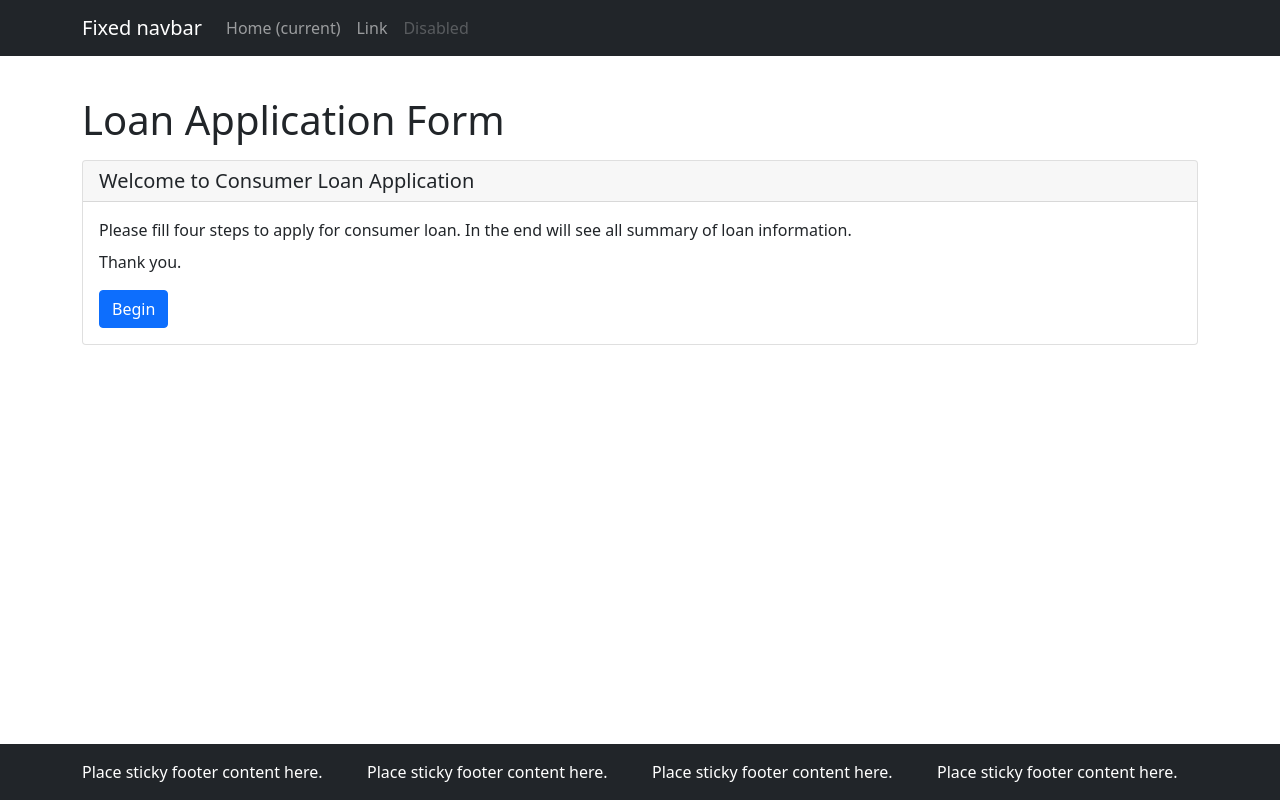
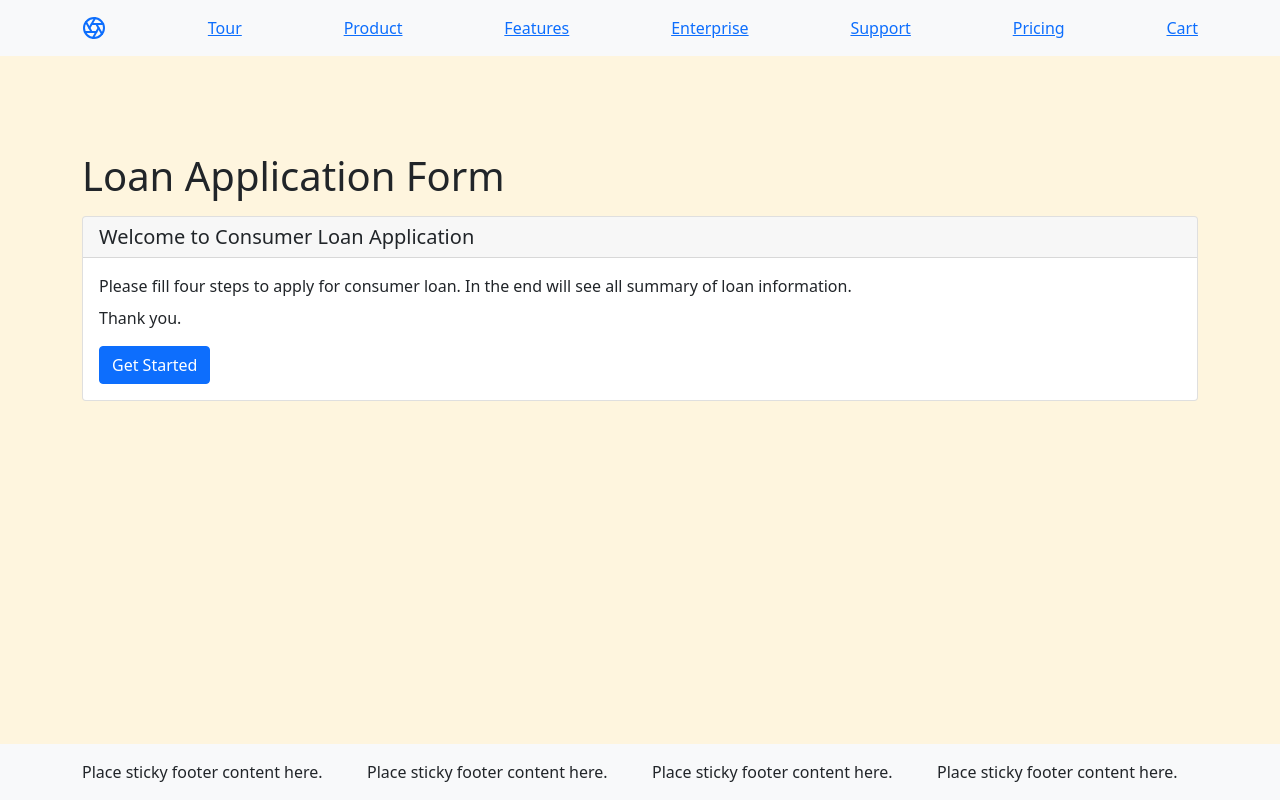
Before and after one commit to awinoben/loan-application-form, an Angular app: page /home in a window 1280 px wide. Built offline with nearby package versions, Linux system fonts and the light colour scheme.

Commit message:
:package: Styling

```diff
--- a/src/app/app.component.html
+++ b/src/app/app.component.html
@@ -4,21 +4,20 @@
   <h1 class="mt-5 mb-3">{{ title }} </h1>
   <router-outlet></router-outlet>
 </main>
-
-<footer class="footer fixed-bottom bg-dark p-3">
+<footer class="footer fixed-bottom bg-light p-3">
   <div class="container">
     <div class="row">
       <div class="col-md-3">
-        <span class="text-white">Place sticky footer content here.</span>
+        <span>Place sticky footer content here.</span>
       </div>
       <div class="col-md-3">
-        <span class="text-white">Place sticky footer content here.</span>
+        <span>Place sticky footer content here.</span>
       </div>
       <div class="col-md-3">
-        <span class="text-white">Place sticky footer content here.</span>
+        <span>Place sticky footer content here.</span>
       </div>
       <div class="col-md-3">
-        <span class="text-white">Place sticky footer content here.</span>
+        <span>Place sticky footer content here.</span>
       </div>
     </div>
   </div>
--- a/src/app/layout/header/header.component.html
+++ b/src/app/layout/header/header.component.html
@@ -1,36 +1,38 @@
 <header>
   <!-- Fixed navbar -->
-  <nav class="navbar navbar-expand-md navbar-dark fixed-top bg-dark">
+  <nav class="site-header sticky-top py-2 bg-light">
     <div
       class="container d-flex flex-column flex-md-row justify-content-between"
     >
-      <a class="navbar-brand" href="#">Fixed navbar</a>
-      <button
-        class="navbar-toggler"
-        type="button"
-        data-toggle="collapse"
-        data-target="#navbarCollapse"
-        aria-controls="navbarCollapse"
-        aria-expanded="false"
-        aria-label="Toggle navigation"
-      >
-        <span class="navbar-toggler-icon"></span>
-      </button>
-      <div class="collapse navbar-collapse" id="navbarCollapse">
-        <ul class="navbar-nav mr-auto">
-          <li class="nav-item active">
-            <a class="nav-link" href="#"
-              >Home <span class="sr-only">(current)</span></a
-            >
-          </li>
-          <li class="nav-item">
-            <a class="nav-link" href="#">Link</a>
-          </li>
-          <li class="nav-item">
-            <a class="nav-link disabled" href="#">Disabled</a>
-          </li>
-        </ul>
-      </div>
+      <a class="py-2" href="#">
+        <svg
+          xmlns="http://www.w3.org/2000/svg"
+          width="24"
+          height="24"
+          viewBox="0 0 24 24"
+          fill="none"
+          stroke="currentColor"
+          stroke-width="2"
+          stroke-linecap="round"
+          stroke-linejoin="round"
+          class="d-block mx-auto"
+        >
+          <circle cx="12" cy="12" r="10"></circle>
+          <line x1="14.31" y1="8" x2="20.05" y2="17.94"></line>
+          <line x1="9.69" y1="8" x2="21.17" y2="8"></line>
+          <line x1="7.38" y1="12" x2="13.12" y2="2.06"></line>
+          <line x1="9.69" y1="16" x2="3.95" y2="6.06"></line>
+          <line x1="14.31" y1="16" x2="2.83" y2="16"></line>
+          <line x1="16.62" y1="12" x2="10.88" y2="21.94"></line>
+        </svg>
+      </a>
+      <a class="py-2 d-none d-md-inline-block" href="#">Tour</a>
+      <a class="py-2 d-none d-md-inline-block" href="#">Product</a>
+      <a class="py-2 d-none d-md-inline-block" href="#">Features</a>
+      <a class="py-2 d-none d-md-inline-block" href="#">Enterprise</a>
+      <a class="py-2 d-none d-md-inline-block" href="#">Support</a>
+      <a class="py-2 d-none d-md-inline-block" href="#">Pricing</a>
+      <a class="py-2 d-none d-md-inline-block" href="#">Cart</a>
     </div>
   </nav>
 </header>
--- a/src/app/pages/home/home.component.html
+++ b/src/app/pages/home/home.component.html
@@ -3,7 +3,7 @@
   <div class="card-body">
     <div class="card-title">{{ _tmpIntroDesc }}</div>
     <p class="card-text">{{ _tmpIntroFooter }}</p>
-    <a routerLink="/loan" class="btn btn-primary">Begin</a>
+    <a routerLink="/loan" class="btn btn-primary">Get Started</a>
   </div>
 </div>
 <div class="row">
--- a/src/app/pages/loan/loan.component.html
+++ b/src/app/pages/loan/loan.component.html
@@ -1,34 +1,63 @@
 <app-progress-bar [progress]="progress"></app-progress-bar>
 
+<div class="card">
+  <div class="card-header">
+    <h5>Loan Amount</h5>
+  </div>
+  <div class="card-body">
     <div class="row">
       <div class="col-12">
         <form [formGroup]="loanForm" (ngSubmit)="onSubmit()">
           <div class="col-auto">
-    <label for="loanAmount" class="sr-only" >Amount of loan</label>
-    <input type="number" class="form-control" formControlName="loanAmount" [ngClass]="{ 'is-invalid': submitted && fields.loanAmount.errors}" (focusout)='checkLoanAmount($event)'/>
+            <label for="loanAmount" class="sr-only">Amount in &#8364;</label>
+            <input
+              type="number"
+              class="form-control"
+              formControlName="loanAmount"
+              [ngClass]="{
+                'is-invalid': submitted && fields.loanAmount.errors
+              }"
+              (focusout)="checkLoanAmount($event)"
+            />
 
-    <small id="loanAmount" class="form-text text-muted">Minimum: 1000, maximum: 20000</small>
-  <div *ngIf="submitted && fields.loanAmount.errors" class="invalid-feedback">
+            <small id="loanAmount" class="form-text text-muted"
+              >Minimum: 1000, maximum: 20000</small
+            >
+            <div
+              *ngIf="submitted && fields.loanAmount.errors"
+              class="invalid-feedback"
+            >
               <div *ngIf="fields.loanAmount.errors">Incorrect amount</div>
             </div>
-
           </div>
-  <br>
+          <br />
           <div class="col-auto" *ngIf="_tmpTerm.length">
             <label for="loanTerm">Loan term</label>
-    <select class="form-control" formControlName="loanTerm" [ngClass]="{ 'is-invalid': submitted && fields.loanTerm.errors}">
-      <option *ngFor="let item of _tmpTerm" value="{{ item.term }}">{{ item.name }}</option>
+            <select
+              class="form-control"
+              formControlName="loanTerm"
+              [ngClass]="{ 'is-invalid': submitted && fields.loanTerm.errors }"
+            >
+              <option *ngFor="let item of _tmpTerm" value="{{ item.term }}">
+                {{ item.name }}
+              </option>
             </select>
-    <div *ngIf="submitted && fields.loanTerm.errors" class="invalid-feedback">
+            <div
+              *ngIf="submitted && fields.loanTerm.errors"
+              class="invalid-feedback"
+            >
               <div *ngIf="fields.loanTerm.errors">Minimum 6 months</div>
             </div>
-
           </div>
-  <br>
+          <br />
           <div class="col-auto">
             <a routerLink="/home" class="btn btn-secondary">Back</a>&nbsp;&nbsp;
-      <button type="submit" class="btn btn-success">Continue &rarr;</button>
+            <button type="submit" class="btn btn-success">
+              Continue &rarr;
+            </button>
           </div>
         </form>
       </div>
     </div>
+  </div>
+</div>
--- a/src/app/pages/salary/salary.component.html
+++ b/src/app/pages/salary/salary.component.html
@@ -1,18 +1,27 @@
 <app-progress-bar [progress]="progress"></app-progress-bar>
 
+<div class="card">
+  <div class="card-header">
+    <h5>Salary Info</h5>
+  </div>
+  <div class="card-body">
     <div class="row">
       <div class="col-12">
         <form [formGroup]="salaryForm" (ngSubmit)="onSubmit()">
           <div class="col-auto">
             <label for="salary">Your salary (per month)</label>
-    <input type="number" class="form-control" formControlName="salary" [ngClass]="{ 'is-invalid': submitted && fields.salary.errors}" />
+            <input
+              type="number"
+              class="form-control"
+              formControlName="salary"
+              [ngClass]="{ 'is-invalid': submitted && fields.salary.errors }"
+            />
 
             <div *ngIf="submitted && fields.salary.errors" class="invalid-feedback">
               <div *ngIf="fields.salary.errors">Minimum 100 eur. / month.</div>
             </div>
-
           </div>
-  <br>
+          <br />
           <div class="col-auto">
             <a routerLink="/userinfo" class="btn btn-secondary">Back</a>&nbsp;&nbsp;
             <button type="submit" class="btn btn-success">Continue &rarr;</button>
@@ -20,3 +29,5 @@
         </form>
       </div>
     </div>
+  </div>
+</div>
--- a/src/app/pages/summary/summary.component.html
+++ b/src/app/pages/summary/summary.component.html
@@ -1,15 +1,30 @@
 <app-progress-bar [progress]="progress"></app-progress-bar>
 
-<div class="jumbotron jumbotron-fluid">
-  <div class="container">
-    <h1 class="display-4">Loan Summary</h1>
-    <p class="lead">Hello, {{ userName }}</p>
-    <hr class="my-4">
-    <p>This is your loan summary:</p>
-    <span *ngIf="loanAmount"><strong>Loan amount</strong>: {{ loanAmount }}</span><br>
-    <span *ngIf="loanTerm"><strong>Loan term</strong>: {{ loanTerm }} months</span><br>
-    <span *ngIf="salary"><strong>Your salary</strong>: {{ salary }} &#8364;</span><br>
-    <span *ngIf="workedTime"><strong>Worked time in current job</strong>: {{ workedTime }} months</span><br><br>
-    <p><a class="btn btn-primary btn-sm" routerLink="/home">Start again</a></p>
+<div class="card">
+  <div class="card-header">
+    <h5>Loan Summary</h5>
+  </div>
+  <div class="card-body">
+    <div class="jumbotron jumbotron-fluid">
+      <div class="container">
+        <p class="lead">Hello, {{ userName }}</p>
+        <hr class="my-4" />
+        <p>This is your loan summary:</p>
+        <span *ngIf="loanAmount"
+          ><strong>Loan amount</strong>: {{ loanAmount }}</span
+        ><br />
+        <span *ngIf="loanTerm"
+          ><strong>Loan term</strong>: {{ loanTerm }} months</span
+        ><br />
+        <span *ngIf="salary"
+          ><strong>Your salary</strong>: {{ salary }} &#8364;</span
+        ><br />
+        <span *ngIf="workedTime"
+          ><strong>Worked time in current job</strong>:
+          {{ workedTime }} months</span
+        ><br /><br />
+        <p><a class="btn btn-primary btn-sm" routerLink="/home">Start again</a></p>
+      </div>
+    </div>
   </div>
 </div>
--- a/src/app/pages/user-info/user-info.component.html
+++ b/src/app/pages/user-info/user-info.component.html
@@ -1,18 +1,30 @@
 <app-progress-bar [progress]="progress"></app-progress-bar>
 
+<div class="card">
+  <div class="card-header">
+    <h5>Personal Info</h5>
+  </div>
+  <div class="card-body">
     <div class="row">
       <div class="col-12">
         <form [formGroup]="userForm" (ngSubmit)="onSubmit()">
           <div class="col-auto">
             <label for="userFullName">Your name</label>
-    <input type="text" class="form-control" formControlName="userFullName" [ngClass]="{ 'is-invalid': submitted && fields.userFullName.errors}" />
+            <input
+              type="text"
+              class="form-control"
+              formControlName="userFullName"
+              [ngClass]="{ 'is-invalid': submitted && fields.userFullName.errors }"
+            />
 
-  <div *ngIf="submitted && fields.userFullName.errors" class="invalid-feedback">
+            <div
+              *ngIf="submitted && fields.userFullName.errors"
+              class="invalid-feedback"
+            >
               <div *ngIf="fields.userFullName.errors">Incorectly filled field</div>
             </div>
-
           </div>
-  <br>
+          <br />
           <div class="col-auto">
             <a routerLink="/loan" class="btn btn-secondary">Back</a>&nbsp;&nbsp;
             <button type="submit" class="btn btn-success">Continue &rarr;</button>
@@ -20,3 +32,5 @@
         </form>
       </div>
     </div>
+  </div>
+</div>
--- a/src/app/pages/working-time/working-time.component.html
+++ b/src/app/pages/working-time/working-time.component.html
@@ -1,29 +1,46 @@
 <app-progress-bar [progress]="progress"></app-progress-bar>
 
+<div class="card">
+  <div class="card-header">
+    <h5>Working Time</h5>
+  </div>
+  <div class="card-body">
     <div class="row">
       <div class="col-12">
         <div *ngIf="!SalaryToLow; else Disabled">
-
           <form [formGroup]="workingForm" (ngSubmit)="onSubmit()">
             <div class="col-auto">
-					<label for="wTime">Total working time in current job (in months)</label>
-    <input type="number" class="form-control" formControlName="wTime" [ngClass]="{ 'is-invalid': submitted && fields.wTime.errors}" />
+              <label for="wTime"
+                >Total working time in current job (in months)</label
+              >
+              <input
+                type="number"
+                class="form-control"
+                formControlName="wTime"
+                [ngClass]="{ 'is-invalid': submitted && fields.wTime.errors }"
+              />
 
-  <div *ngIf="submitted && fields.wTime.errors" class="invalid-feedback">
+              <div
+                *ngIf="submitted && fields.wTime.errors"
+                class="invalid-feedback"
+              >
                 <div *ngIf="fields.wTime.errors">Minimum 3 month.</div>
               </div>
-
             </div>
-  <br>
+            <br />
             <div class="col-auto">
               <a routerLink="/salary" class="btn btn-secondary">Back</a>&nbsp;&nbsp;
               <button type="submit" class="btn btn-success">Continue &rarr;</button>
             </div>
           </form>
-
         </div>
         <ng-template #Disabled>
-      <p>Your salary too low and amount of loan too big. Please go back <a routerLink="/loan" class="btn btn-warning btn-sm">&larr; Back</a></p>
+          <p>
+            Your salary too low and amount of loan too big. Please go back
+            <a routerLink="/loan" class="btn btn-warning btn-sm">&larr; Back</a>
+          </p>
         </ng-template>
       </div>
     </div>
+  </div>
+</div>
--- a/src/index.html
+++ b/src/index.html
@@ -1,13 +1,13 @@
-<!doctype html>
+<!DOCTYPE html>
 <html lang="en">
-<head>
-  <meta charset="utf-8">
-  <title>SwedbankLoanForm</title>
-  <base href="/">
-  <meta name="viewport" content="width=device-width, initial-scale=1">
-  <link rel="icon" type="image/x-icon" href="favicon.ico">
-</head>
-<body>
-  <app-root></app-root>
-</body>
+  <head>
+    <meta charset="utf-8" />
+    <title>SwedbankLoanForm</title>
+    <base href="/" />
+    <meta name="viewport" content="width=device-width, initial-scale=1" />
+    <link rel="icon" type="image/x-icon" href="favicon.ico" />
+  </head>
+  <body style="background-color: rgba(254,236,190,.5);">
+    <app-root></app-root>
+  </body>
 </html>
```
Lines whose indentation alone changed are shown as unchanged.
